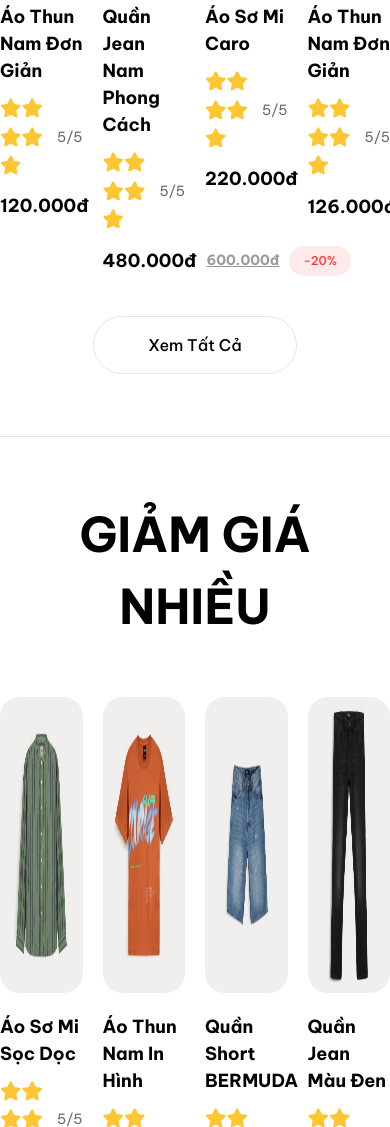
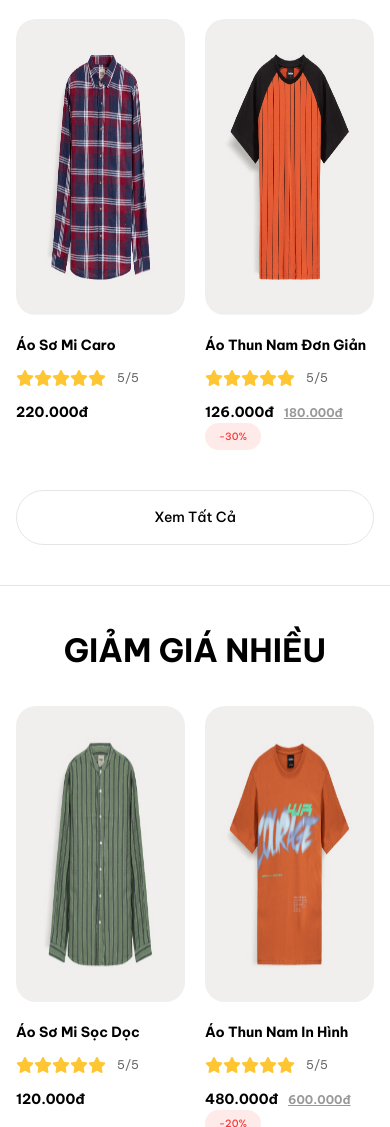
Before and after one commit to hongson2120061/Project-3, a website: page template/index.pug in a window 390 px wide. Shown: the part 1910-3037 px from the top of the page. Drawn offline with nearby package versions, Linux system fonts and the light colour scheme; files that its build step writes are made by us from their sources; files whose address does not match are found by name.

Commit message:
res complete section 4

```diff
--- a/template/index.pug
+++ b/template/index.pug
@@ -91,146 +91,148 @@ html
         //- End Section 2
         //- Section 3
         div(class="bg-white  ")
-            div(class="container mx-auto py-[62px] border-b border-[#0000001A]     ")
-                h2(class="text-[48px] font-[700] text-primary mb-[54px] text-center") THỜI TRANG MỚI
-                div(class = "grid grid-cols-4 gap-[20px]")
+            div(class="container mx-auto sm:px-[0px] px-[16px] xl:py-[62px] lg:py-[52px] py-[40px] border-b border-[#0000001A]   ")
+                h2(class="xl:text-[48px] lg:text-[40px] text-[32px] font-[700] text-primary xl:mb-[54px] lg:mb-[44px] mb-[32px] text-center") THỜI TRANG MỚI
+                div(class = "grid lg:grid-cols-4 grid-cols-2 gap-[20px]")
                     div(class = "")
                             div(class= "h-[296px] w-auto truncate rounded-[20px] mb-[20px] ")
                                 img(class="w-full h-full object-fit" src="assets/images/product-1.jpg" alt="image")
-                            h3(class = "text-[18px] font-[700] text-primary mb-[10px]") Áo Thun Nam Đơn Giản
+                            h3(class = "sm:text-[18px] text-[14px] font-[700] text-primary mb-[10px]") Áo Thun Nam Đơn Giản
                             div(class = "flex items-center mb-[12px]")
-                                div(class ="text-[19px] text-[#FFC633] mr-[13px]")
+                                div(class ="sm:text-[19px] text-[16px] text-[#FFC633] sm:mr-[13px] mr-[11px]")
                                     i(class="fa-solid fa-star")
                                     i(class="fa-solid fa-star")
                                     i(class="fa-solid fa-star")
                                     i(class="fa-solid fa-star")
                                     i(class="fa-solid fa-star")
-                                div(class ="text-[14px] font-[400] text-[#00000099]") 5/5
-                            div(class="flex items-center")
-                                div(class="text-[18px] font-[700] text-primary mr-[10px] ") 120.000đ
+                                div(class ="sm:text-[14px] text-[12px] font-[400] text-[#00000099]") 5/5
+                            div(class="flex items-center flex-wrap")
+                                div(class="sm:text-[18px] text-[14px] font-[700] text-primary mr-[10px] ") 120.000đ
 
                     div(class = "")
                             div(class= "h-[296px] w-auto truncate rounded-[20px] mb-[20px] ")
                                 img(class="w-full h-full object-fit" src="assets/images/product-2.jpg" alt="image")
-                            h3(class = "text-[18px] font-[700] text-primary mb-[10px]") Quần Jean Nam Phong Cách
+                            h3(class = "sm:text-[18px] text-[14px]  font-[700] text-primary mb-[10px]") Quần Jean Nam Phong Cách
                             div(class = "flex items-center mb-[12px]")
-                                div(class ="text-[19px] text-[#FFC633] mr-[13px]")
+                                div(class ="sm:text-[19px] text-[16px] text-[#FFC633] sm:mr-[13px] mr-[11px]")
                                     i(class="fa-solid fa-star")
                                     i(class="fa-solid fa-star")
                                     i(class="fa-solid fa-star")
                                     i(class="fa-solid fa-star")
                                     i(class="fa-solid fa-star")
-                                div(class ="text-[14px] font-[400] text-[#00000099]") 5/5
-                            div(class="flex items-center")
-                                div(class="text-[18px] font-[700] text-primary mr-[10px] ") 480.000đ
-                                div(class="text-[14px] font-[700] text-[#00000066] mr-[10px] underline") 600.000đ
-                                div(class="text-[12px] font-[500] text-[#FF3333] bg-[#FF33331A] py-[6px] px-[14px] rounded-[62px]  ") -20%
+                                div(class ="sm:text-[14px] text-[12px] font-[400] text-[#00000099]") 5/5
+                            div(class="flex items-center flex-wrap")
+                                div(class="sm:text-[18px] text-[14px] font-[700] text-primary mr-[10px] ") 480.000đ
+                                div(class="sm:text-[14px] text-[12px] font-[700] text-[#00000066] mr-[10px] underline") 600.000đ
+                                div(class="sm:text-[12px] text-[10px]  font-[500] text-[#FF3333] bg-[#FF33331A] py-[6px] px-[14px] rounded-[62px]  ") -20%
                     div(class = "")
                             div(class= "h-[296px] w-auto truncate rounded-[20px] mb-[20px] ")
                                 img(class="w-full h-full object-fit" src="assets/images/product-3.jpg" alt="image")
-                            h3(class = "text-[18px] font-[700] text-primary mb-[10px]") Áo Sơ Mi Caro
+                            h3(class = "sm:text-[18px] text-[14px]  font-[700] text-primary mb-[10px]") Áo Sơ Mi Caro
                             div(class = "flex items-center mb-[12px]")
-                                div(class ="text-[19px] text-[#FFC633] mr-[13px]")
+                                div(class ="sm:text-[19px] text-[16px] text-[#FFC633] sm:mr-[13px] mr-[11px]")
                                     i(class="fa-solid fa-star")
                                     i(class="fa-solid fa-star")
                                     i(class="fa-solid fa-star")
                                     i(class="fa-solid fa-star")
                                     i(class="fa-solid fa-star")
-                                div(class ="text-[14px] font-[400] text-[#00000099]") 5/5
-                            div(class="flex items-center")
-                                div(class="text-[18px] font-[700] text-primary mr-[10px] ") 220.000đ
+                                div(class ="sm:text-[14px] text-[12px] font-[400] text-[#00000099]") 5/5
+                            div(class="flex items-center flex-wrap")
+                                div(class="sm:text-[18px] text-[14px] font-[700] text-primary mr-[10px] ") 220.000đ
 
                     div(class = "")
                             div(class= "h-[296px] w-auto truncate rounded-[20px] mb-[20px] ")
                                 img(class="w-full h-full object-fit" src="assets/images/product-4.jpg" alt="image")
-                            h3(class = "text-[18px] font-[700] text-primary mb-[10px]") Áo Thun Nam Đơn Giản
+                            h3(class = "sm:text-[18px] text-[14px]  font-[700] text-primary mb-[10px]") Áo Thun Nam Đơn Giản
                             div(class = "flex items-center mb-[12px]")
-                                div(class ="text-[19px] text-[#FFC633] mr-[13px]")
+                                div(class ="sm:text-[19px] text-[16px] text-[#FFC633] sm:mr-[13px] mr-[11px]")
                                     i(class="fa-solid fa-star")
                                     i(class="fa-solid fa-star")
                                     i(class="fa-solid fa-star")
                                     i(class="fa-solid fa-star")
                                     i(class="fa-solid fa-star")
-                                div(class ="text-[14px] font-[400] text-[#00000099]") 5/5
-                            div(class="flex items-center")
-                                div(class="text-[18px] font-[700] text-primary mr-[10px] ") 126.000đ
-                                div(class="text-[14px] font-[700] text-[#00000066] mr-[10px] underline") 180.000đ
-                                div(class="text-[12px] font-[500] text-[#FF3333] bg-[#FF33331A] py-[6px] px-[14px] rounded-[62px]  ") -30%
+                                div(class ="sm:text-[14px] text-[12px] font-[400] text-[#00000099]") 5/5
+                            div(class="flex items-center flex-wrap")
+                                div(class="sm:text-[18px] text-[14px] font-[700] text-primary mr-[10px] ") 126.000đ
+                                div(class="sm:text-[14px] text-[12px] font-[700] text-[#00000066] mr-[10px] underline") 180.000đ
+                                div(class="sm:text-[12px] text-[10px]  font-[500] text-[#FF3333] bg-[#FF33331A] py-[6px] px-[14px] rounded-[62px]  ") -30%
                 div(class="text-center")
-                    a(class = "text-[16px] font-[500] text-primary rounded-[62px] px-[54px] py-[16px] mt-[40px] inline-block border border-[#0000001A]" href="#") Xem Tất Cả
+                    a(class = "sm:text-[16px] text-[14px] font-[500] text-primary rounded-[62px] px-[54px] py-[16px] mt-[40px] sm:inline-block block border border-[#0000001A]" href="#") Xem Tất Cả
 
         //- End  Section 3
         //- Section 4
         div(class="bg-white  ")
-            div(class="container mx-auto py-[62px] border-b border-[#0000001A]     ")
-                h2(class="text-[48px] font-[700] text-primary mb-[54px] text-center") GIẢM GIÁ NHIỀU
-                div(class = "grid grid-cols-4 gap-[20px]")
+            div(class="container mx-auto sm:px-[0px] px-[16px] xl:py-[62px] lg:py-[52px] py-[40px] ")
+                h2(class="xl:text-[48px] lg:text-[40px] text-[32px] font-[700] text-primary xl:mb-[54px] lg:mb-[44px] mb-[32px] text-center") GIẢM GIÁ NHIỀU
+                div(class = "grid lg:grid-cols-4 grid-cols-2 gap-[20px]")
                     div(class = "")
                             div(class= "h-[296px] w-auto truncate rounded-[20px] mb-[20px] ")
                                 img(class="w-full h-full object-fit" src="assets/images/section-4-1.jpg" alt="image")
-                            h3(class = "text-[18px] font-[700] text-primary mb-[10px]") Áo Sơ Mi Sọc Dọc
+                            h3(class = "sm:text-[18px] text-[14px] font-[700] text-primary mb-[10px]") Áo Sơ Mi Sọc Dọc
                             div(class = "flex items-center mb-[12px]")
-                                div(class ="text-[19px] text-[#FFC633] mr-[13px]")
+                                div(class ="sm:text-[19px] text-[16px] text-[#FFC633] sm:mr-[13px] mr-[11px]")
                                     i(class="fa-solid fa-star")
                                     i(class="fa-solid fa-star")
                                     i(class="fa-solid fa-star")
                                     i(class="fa-solid fa-star")
                                     i(class="fa-solid fa-star")
-                                div(class ="text-[14px] font-[400] text-[#00000099]") 5/5
-                            div(class="flex items-center")
-                                div(class="text-[18px] font-[700] text-primary mr-[10px] ") 120.000đ
+                                div(class ="sm:text-[14px] text-[12px] font-[400] text-[#00000099]") 5/5
+                            div(class="flex items-center flex-wrap")
+                                div(class="sm:text-[18px] text-[14px] font-[700] text-primary mr-[10px] ") 120.000đ
 
                     div(class = "")
                             div(class= "h-[296px] w-auto truncate rounded-[20px] mb-[20px] ")
                                 img(class="w-full h-full object-fit" src="assets/images/section-4-2.jpg" alt="image")
-                            h3(class = "text-[18px] font-[700] text-primary mb-[10px]") Áo Thun Nam In Hình
+                            h3(class = "sm:text-[18px] text-[14px]  font-[700] text-primary mb-[10px]") Áo Thun Nam In Hình
                             div(class = "flex items-center mb-[12px]")
-                                div(class ="text-[19px] text-[#FFC633] mr-[13px]")
+                                div(class ="sm:text-[19px] text-[16px] text-[#FFC633] sm:mr-[13px] mr-[11px]")
                                     i(class="fa-solid fa-star")
                                     i(class="fa-solid fa-star")
                                     i(class="fa-solid fa-star")
                                     i(class="fa-solid fa-star")
                                     i(class="fa-solid fa-star")
-                                div(class ="text-[14px] font-[400] text-[#00000099]") 5/5
-                            div(class="flex items-center")
-                                div(class="text-[18px] font-[700] text-primary mr-[10px] ") 480.000đ
-                                div(class="text-[14px] font-[700] text-[#00000066] mr-[10px] underline") 600.000đ
-                                div(class="text-[12px] font-[500] text-[#FF3333] bg-[#FF33331A] py-[6px] px-[14px] rounded-[62px]  ") -20%
+                                div(class ="sm:text-[14px] text-[12px] font-[400] text-[#00000099]") 5/5
+                            div(class="flex items-center flex-wrap")
+                                div(class="sm:text-[18px] text-[14px] font-[700] text-primary mr-[10px] ") 480.000đ
+                                div(class="sm:text-[14px] text-[12px] font-[700] text-[#00000066] mr-[10px] underline") 600.000đ
+                                div(class="sm:text-[12px] text-[10px]  font-[500] text-[#FF3333] bg-[#FF33331A] py-[6px] px-[14px] rounded-[62px]  ") -20%
                     div(class = "")
                             div(class= "h-[296px] w-auto truncate rounded-[20px] mb-[20px] ")
                                 img(class="w-full h-full object-fit" src="assets/images/section-4-3.jpg" alt="image")
-                            h3(class = "text-[18px] font-[700] text-primary mb-[10px]") Quần Short BERMUDA
+                            h3(class = "sm:text-[18px] text-[14px]  font-[700] text-primary mb-[10px]") Quần Short BERMUDA
                             div(class = "flex items-center mb-[12px]")
-                                div(class ="text-[19px] text-[#FFC633] mr-[13px]")
+                                div(class ="sm:text-[19px] text-[16px] text-[#FFC633] sm:mr-[13px] mr-[11px]")
                                     i(class="fa-solid fa-star")
                                     i(class="fa-solid fa-star")
                                     i(class="fa-solid fa-star")
                                     i(class="fa-solid fa-star")
                                     i(class="fa-solid fa-star")
-                                div(class ="text-[14px] font-[400] text-[#00000099]") 5/5
-                            div(class="flex items-center")
-                                div(class="text-[18px] font-[700] text-primary mr-[10px] ") 220.000đ
+                                div(class ="sm:text-[14px] text-[12px] font-[400] text-[#00000099]") 5/5
+                            div(class="flex items-center flex-wrap")
+                                div(class="sm:text-[18px] text-[14px] font-[700] text-primary mr-[10px] ") 220.000đ
 
                     div(class = "")
                             div(class= "h-[296px] w-auto truncate rounded-[20px] mb-[20px] ")
                                 img(class="w-full h-full object-fit" src="assets/images/section-4-4.jpg" alt="image")
-                            h3(class = "text-[18px] font-[700] text-primary mb-[10px]") Quần Jean Màu Đen
+                            h3(class = "sm:text-[18px] text-[14px]  font-[700] text-primary mb-[10px]") Quần Jean Màu Đen
                             div(class = "flex items-center mb-[12px]")
-                                div(class ="text-[19px] text-[#FFC633] mr-[13px]")
+                                div(class ="sm:text-[19px] text-[16px] text-[#FFC633] sm:mr-[13px] mr-[11px]")
                                     i(class="fa-solid fa-star")
                                     i(class="fa-solid fa-star")
                                     i(class="fa-solid fa-star")
                                     i(class="fa-solid fa-star")
                                     i(class="fa-solid fa-star")
-                                div(class ="text-[14px] font-[400] text-[#00000099]") 5/5
-                            div(class="flex items-center")
-                                div(class="text-[18px] font-[700] text-primary mr-[10px] ") 126.000đ
-                                div(class="text-[14px] font-[700] text-[#00000066] mr-[10px] underline") 180.000đ
-                                div(class="text-[12px] font-[500] text-[#FF3333] bg-[#FF33331A] py-[6px] px-[14px] rounded-[62px]  ") -30%
+                                div(class ="sm:text-[14px] text-[12px] font-[400] text-[#00000099]") 5/5
+                            div(class="flex items-center flex-wrap")
+                                div(class="sm:text-[18px] text-[14px] font-[700] text-primary mr-[10px] ") 126.000đ
+                                div(class="sm:text-[14px] text-[12px] font-[700] text-[#00000066] mr-[10px] underline") 180.000đ
+                                div(class="sm:text-[12px] text-[10px]  font-[500] text-[#FF3333] bg-[#FF33331A] py-[6px] px-[14px] rounded-[62px]  ") -30%
                 div(class="text-center")
-                    a(class = "text-[16px] font-[500] text-primary rounded-[62px] px-[54px] py-[16px] mt-[40px] inline-block border border-[#0000001A]" href="#") Xem Tất Cả
+                    a(class = "sm:text-[16px] text-[14px] font-[500] text-primary rounded-[62px] px-[54px] py-[16px] mt-[40px] sm:inline-block block border border-[#0000001A]" href="#") Xem Tất Cả
 
         //- End  Section 4
+
+
         //- Section-5
         div(class="")
             div(class="container mx-auto bg-[#F0F0F0] rounded-[40px] py-[70px] px-[64px]")
```
Also changed, not shown: index.html.
